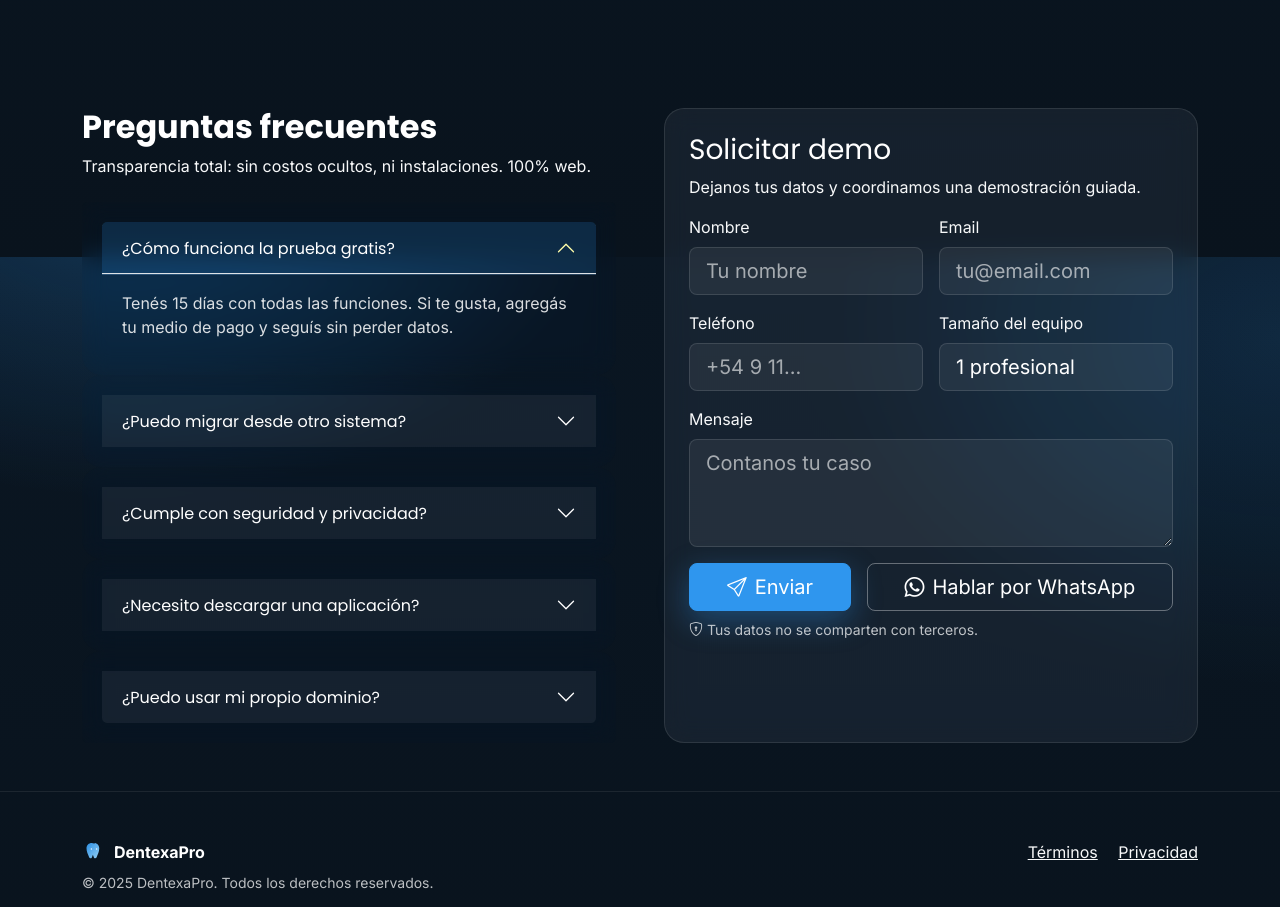
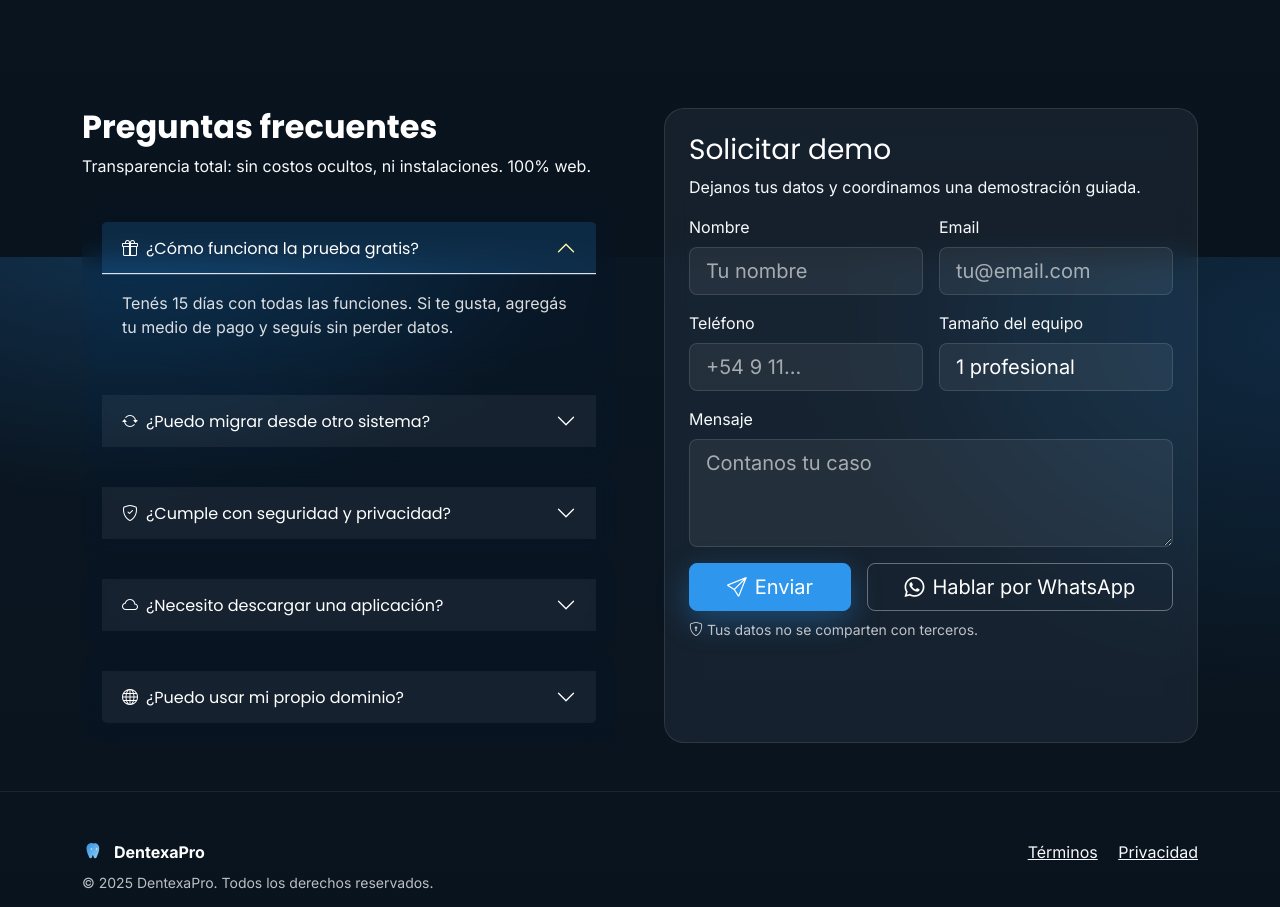
Before and after one commit to juantss123/malditoindex, a PHP site: page / in a window 1280 px wide. Shown: the part 2943-3850 px from the top of the page. Run offline with PHP 8.4, Linux system fonts and the light colour scheme; data that the repository does not hold is empty.

Commit message:
Agregar iconos a las preguntas frecuentes

```diff
--- a/index.php
+++ b/index.php
@@ -544,7 +544,7 @@ $db = $database->getConnection();
             <div class="accordion-item glass-card" data-aos="slide-right" data-aos-delay="900" data-aos-duration="800">
               <h2 class="accordion-header" id="q1">
                 <button class="accordion-button" type="button" data-bs-toggle="collapse" data-bs-target="#a1" aria-expanded="true" aria-controls="a1">
-                  ¿Cómo funciona la prueba gratis?
+                  <i class="bi bi-gift me-2"></i>¿Cómo funciona la prueba gratis?
                 </button>
               </h2>
               <div id="a1" class="accordion-collapse collapse show" data-bs-parent="#faqAcc">
@@ -556,7 +556,7 @@ $db = $database->getConnection();
             <div class="accordion-item glass-card" data-aos="slide-right" data-aos-delay="1100" data-aos-duration="800">
               <h2 class="accordion-header" id="q2">
                 <button class="accordion-button collapsed" type="button" data-bs-toggle="collapse" data-bs-target="#a2" aria-expanded="false" aria-controls="a2">
-                  ¿Puedo migrar desde otro sistema?
+                  <i class="bi bi-arrow-repeat me-2"></i>¿Puedo migrar desde otro sistema?
                 </button>
               </h2>
               <div id="a2" class="accordion-collapse collapse" data-bs-parent="#faqAcc">
@@ -568,7 +568,7 @@ $db = $database->getConnection();
             <div class="accordion-item glass-card" data-aos="slide-right" data-aos-delay="1300" data-aos-duration="800">
               <h2 class="accordion-header" id="q3">
                 <button class="accordion-button collapsed" type="button" data-bs-toggle="collapse" data-bs-target="#a3" aria-expanded="false" aria-controls="a3">
-                  ¿Cumple con seguridad y privacidad?
+                  <i class="bi bi-shield-check me-2"></i>¿Cumple con seguridad y privacidad?
                 </button>
               </h2>
               <div id="a3" class="accordion-collapse collapse" data-bs-parent="#faqAcc">
@@ -580,7 +580,7 @@ $db = $database->getConnection();
             <div class="accordion-item glass-card" data-aos="slide-right" data-aos-delay="1500" data-aos-duration="800">
               <h2 class="accordion-header" id="q4">
                 <button class="accordion-button collapsed" type="button" data-bs-toggle="collapse" data-bs-target="#a4" aria-expanded="false" aria-controls="a4">
-                  ¿Necesito descargar una aplicación?
+                  <i class="bi bi-cloud me-2"></i>¿Necesito descargar una aplicación?
                 </button>
               </h2>
               <div id="a4" class="accordion-collapse collapse" data-bs-parent="#faqAcc">
@@ -592,7 +592,7 @@ $db = $database->getConnection();
             <div class="accordion-item glass-card" data-aos="slide-right" data-aos-delay="1700" data-aos-duration="800">
               <h2 class="accordion-header" id="q5">
                 <button class="accordion-button collapsed" type="button" data-bs-toggle="collapse" data-bs-target="#a5" aria-expanded="false" aria-controls="a5">
-                  ¿Puedo usar mi propio dominio?
+                  <i class="bi bi-globe me-2"></i>¿Puedo usar mi propio dominio?
                 </button>
               </h2>
               <div id="a5" class="accordion-collapse collapse" data-bs-parent="#faqAcc">
```
